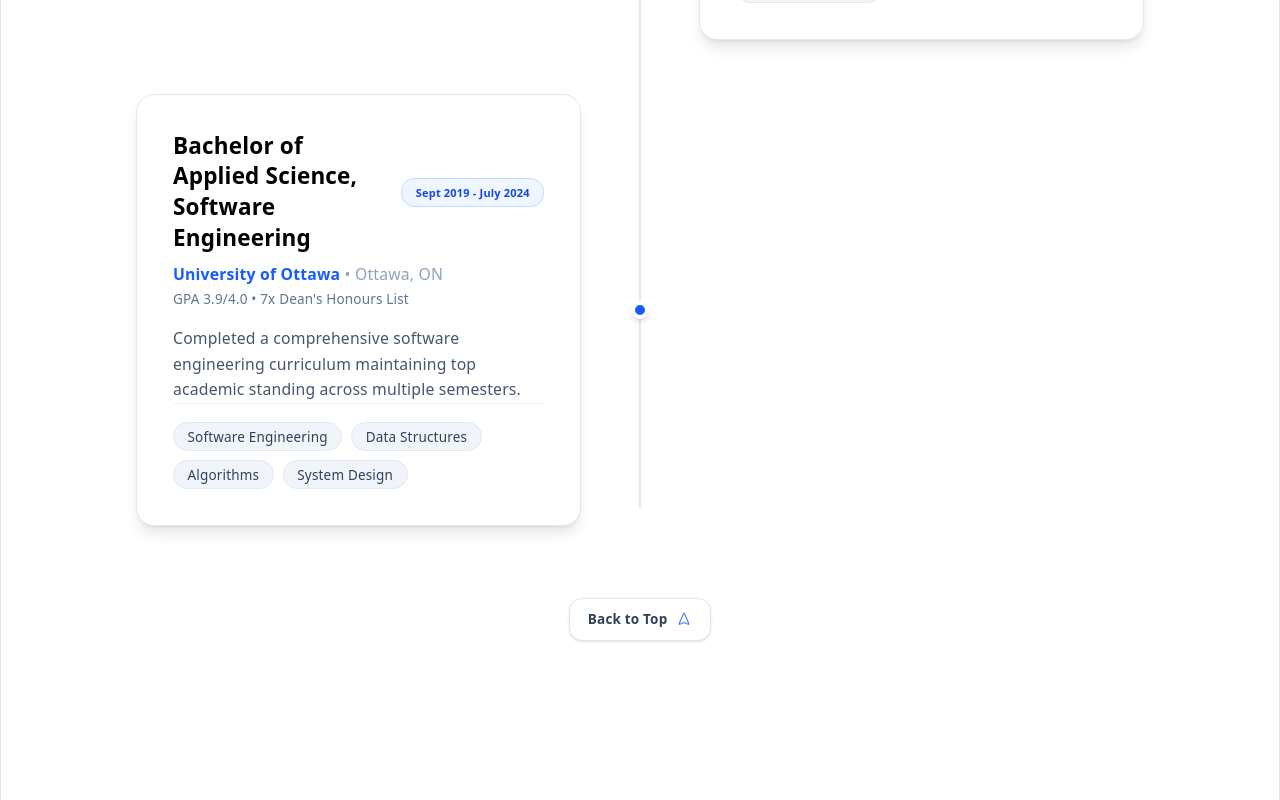
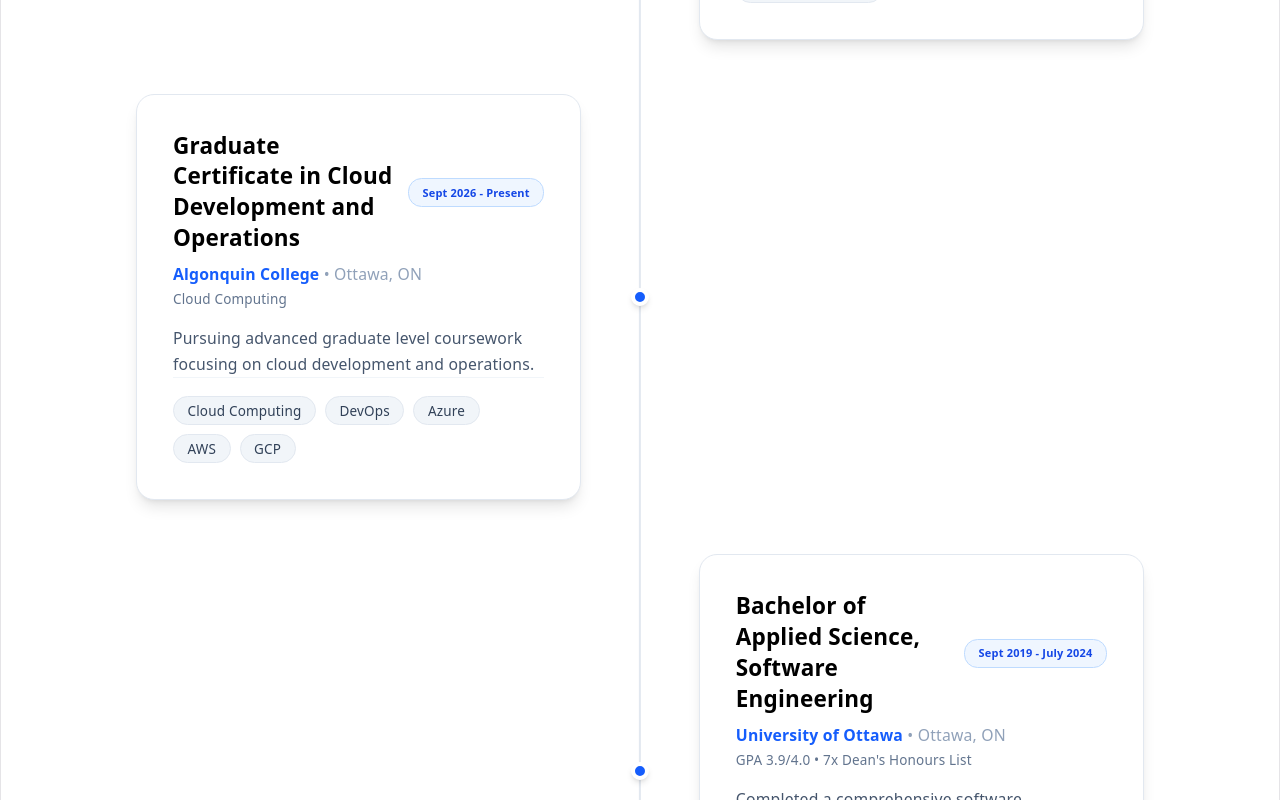
Before and after one commit to andyung17/MyWebsite, a React (Vite) app: page /education in a window 1280 px wide. Shown: the part 780-1580 px from the top of the page. Built offline with nearby package versions, Linux system fonts and the light colour scheme.

Commit message:
text changes for website

```diff
--- a/src/components/Education.tsx
+++ b/src/components/Education.tsx
@@ -13,6 +13,15 @@
             date: 'Jan 2026 - Present',
             description: 'Pursuing advanced graduate level coursework focusing on artificial intelligence, machine learning systems, and computational algorithms.',
             tags: ['Artificial Intelligence', 'Machine Learning', 'Computer Science']
+        },
+        {
+            degree: 'Graduate Certificate in Cloud Development and Operations',
+            institution: 'Algonquin College',
+            specialization: "Cloud Computing",
+            location: 'Ottawa, ON',
+            date: 'Sept 2026 - Present',
+            description: 'Pursuing advanced graduate level coursework focusing on cloud development and operations.',
+            tags: ['Cloud Computing', 'DevOps', 'Azure', 'AWS', 'GCP']
         },
         {
             degree: 'Bachelor of Applied Science, Software Engineering',
--- a/src/components/Home.tsx
+++ b/src/components/Home.tsx
@@ -62,7 +62,7 @@
                     <span className="absolute bottom-0 left-0 w-full h-1 bg-blue-600 dark:bg-blue-400 rounded-full"></span>
                 </h1>
                 <p className="text-slate-700 dark:text-slate-300 text-lg max-w-2xl mx-auto mb-6">
-                    Software Engineer & AI Specialist pursuing an Online Master in Computer Science at Georgia Institute of Technology
+                    Software Engineer & AI Specialist pursuing a Master in Computer Science at Georgia Institute of Technology
                 </p>
 
                 <div className="flex items-center gap-3 mt-2">
@@ -122,7 +122,7 @@
 
                 <div className="mb-6">
                     <p className="text-slate-700 dark:text-slate-200 leading-relaxed text-sm sm:text-base">
-                        Passionate about building scalable backend services, full-stack web applications, and artificial intelligence models. Currently expanding technical knowledge through a Online Master of Science in Computer Science (OMSCS) program at Georgia Tech, specializing in Artificial Intelligence.
+                        Passionate about building scalable backend services, full-stack web applications, and artificial intelligence models. Currently expanding technical knowledge through a Master of Science in Computer Science (OMSCS) program at Georgia Tech, specializing in Artificial Intelligence.
                     </p>
                 </div>
 
--- a/src/components/Projects.tsx
+++ b/src/components/Projects.tsx
@@ -10,7 +10,7 @@
             title: 'Steam Profile Analytics',
             description: 'Personal dashboard that tracks Steam playtime and provides key personal analytics with genre recommendations',
             tags: ['Vue.js', 'TypeScript', 'Python', 'Prisma', 'PostgreSQL'],
-            date: '2026 - Present',
+            date: '2026',
             github: 'https://github.com/andyung17/SteamProfileTrends',
             color: 'border-l-blue-400 dark:border-l-blue-500',
             bgAccent: 'bg-blue-50/70 dark:bg-blue-950/40',
```
